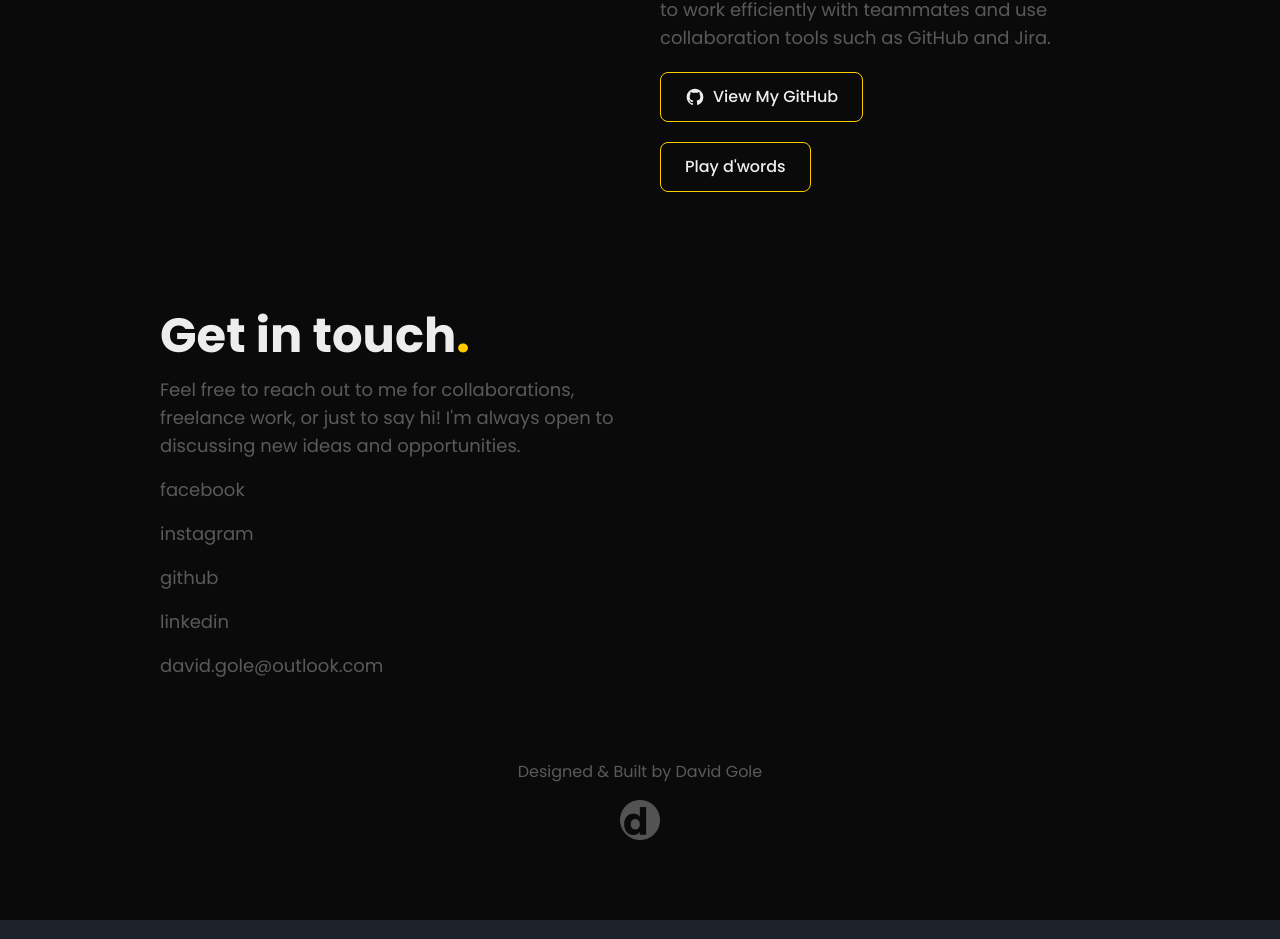
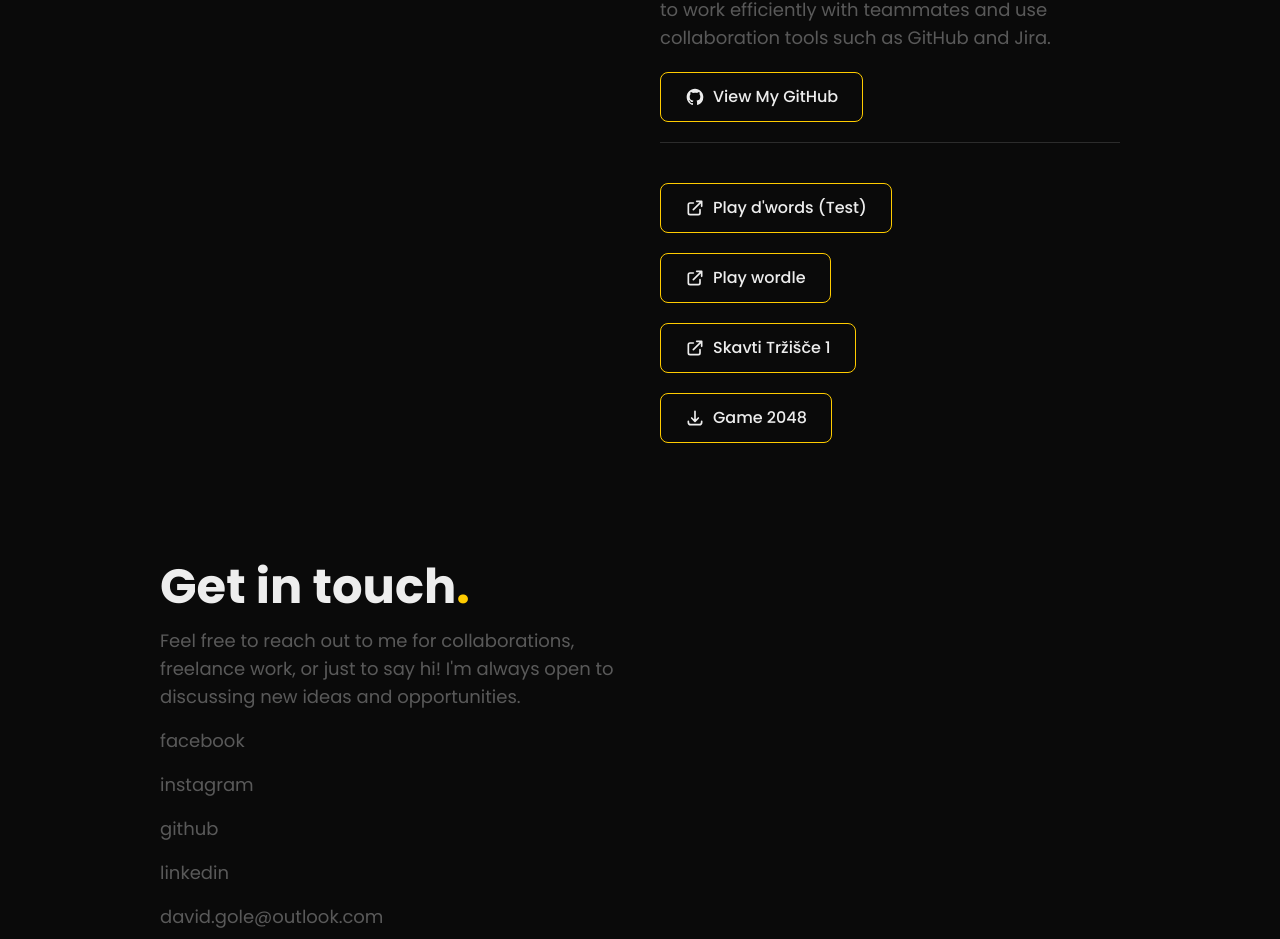
Before and after one commit to davidgole/davidgole, a Next.js app: page / in a window 1280 px wide. Shown: the part 1532-2471 px from the top of the page. Built offline with nearby package versions, Linux system fonts and the light colour scheme.

Commit message:
dodajanje gumbov pri Projects

```diff
--- a/src/app/page.js
+++ b/src/app/page.js
@@ -72,7 +72,7 @@ export default function Home() {
                         {/* Projects */}
                         <FadeInWhenVisible>
                         <div id="work" className="col-span-1 sm:col-span-2 mt-20 content-center min-h-60 text-center">
-
+                                {/*</Slideshow or carousel s slikami projektov>*/}
                         </div>
                         </FadeInWhenVisible>
                         <FadeInWhenVisible>
@@ -107,13 +107,64 @@ export default function Home() {
                                         <span className="font-medium">View My GitHub</span>
                                         </a>
                                     </li>
+
+                                    <hr className="my-5 border-[var(--surface)]" />
+
+                                    {/* Gumbi z ikono za zunanjo stran (External Link) */}
                                     <li className="pt-5">
                                         <a
                                         href="/games/wordsGame"
+                                        target="_blank"
                                         rel="noopener noreferrer"
                                         className="inline-flex items-center gap-2 px-6 py-3 rounded-lg bg-[var(--background)] border border-[var(--primary)] text-[var(--foreground)] hover:bg-[var(--primary)] hover:text-[var(--background)] transition-all duration-300 group"
                                         >
-                                        <span className="font-medium">Play d'words</span>
+                                        <svg className="w-5 h-5 group-hover:scale-110 transition-transform" fill="none" stroke="currentColor" strokeWidth="2" viewBox="0 0 24 24">
+                                            <path strokeLinecap="round" strokeLinejoin="round" d="M10 6H6a2 2 0 00-2 2v10a2 2 0 002 2h10a2 2 0 002-2v-4M14 4h6m0 0v6m0-6L10 14" />
+                                        </svg>
+                                        <span className="font-medium">Play d'words (Test)</span>
+                                        </a>
+                                    </li>
+
+                                    <li className="pt-5">
+                                        <a
+                                        href="https://wordlegame-seven.vercel.app/"
+                                        target="_blank"
+                                        rel="noopener noreferrer"
+                                        className="inline-flex items-center gap-2 px-6 py-3 rounded-lg bg-[var(--background)] border border-[var(--primary)] text-[var(--foreground)] hover:bg-[var(--primary)] hover:text-[var(--background)] transition-all duration-300 group"
+                                        >
+                                        <svg className="w-5 h-5 group-hover:scale-110 transition-transform" fill="none" stroke="currentColor" strokeWidth="2" viewBox="0 0 24 24">
+                                            <path strokeLinecap="round" strokeLinejoin="round" d="M10 6H6a2 2 0 00-2 2v10a2 2 0 002 2h10a2 2 0 002-2v-4M14 4h6m0 0v6m0-6L10 14" />
+                                        </svg>
+                                        <span className="font-medium">Play wordle</span>
+                                        </a>
+                                    </li>
+
+                                    <li className="pt-5">
+                                        <a
+                                        href="https://skavti-trzisce.netlify.app/"
+                                        target="_blank"
+                                        rel="noopener noreferrer"
+                                        className="inline-flex items-center gap-2 px-6 py-3 rounded-lg bg-[var(--background)] border border-[var(--primary)] text-[var(--foreground)] hover:bg-[var(--primary)] hover:text-[var(--background)] transition-all duration-300 group"
+                                        >
+                                        <svg className="w-5 h-5 group-hover:scale-110 transition-transform" fill="none" stroke="currentColor" strokeWidth="2" viewBox="0 0 24 24">
+                                            <path strokeLinecap="round" strokeLinejoin="round" d="M10 6H6a2 2 0 00-2 2v10a2 2 0 002 2h10a2 2 0 002-2v-4M14 4h6m0 0v6m0-6L10 14" />
+                                        </svg>
+                                        <span className="font-medium">Skavti Tržišče 1</span>
+                                        </a>
+                                    </li>
+
+                                    {/* Gumb z ikono za prenos (Download) */}
+                                    <li className="pt-5">
+                                        <a
+                                        href="https://skavti-trzisce.netlify.app/" // Preveri, če je to pravi link za 2048
+                                        target="_blank"
+                                        rel="noopener noreferrer"
+                                        className="inline-flex items-center gap-2 px-6 py-3 rounded-lg bg-[var(--background)] border border-[var(--primary)] text-[var(--foreground)] hover:bg-[var(--primary)] hover:text-[var(--background)] transition-all duration-300 group"
+                                        >
+                                        <svg className="w-5 h-5 group-hover:scale-110 transition-transform" fill="none" stroke="currentColor" strokeWidth="2" viewBox="0 0 24 24">
+                                            <path strokeLinecap="round" strokeLinejoin="round" d="M4 16v1a3 3 0 003 3h10a3 3 0 003-3v-1m-4-4l-4 4m0 0l-4-4m4 4V4" />
+                                        </svg>
+                                        <span className="font-medium">Game 2048</span>
                                         </a>
                                     </li>
                                 </ul>
```
Lines whose indentation alone changed are shown as unchanged.
